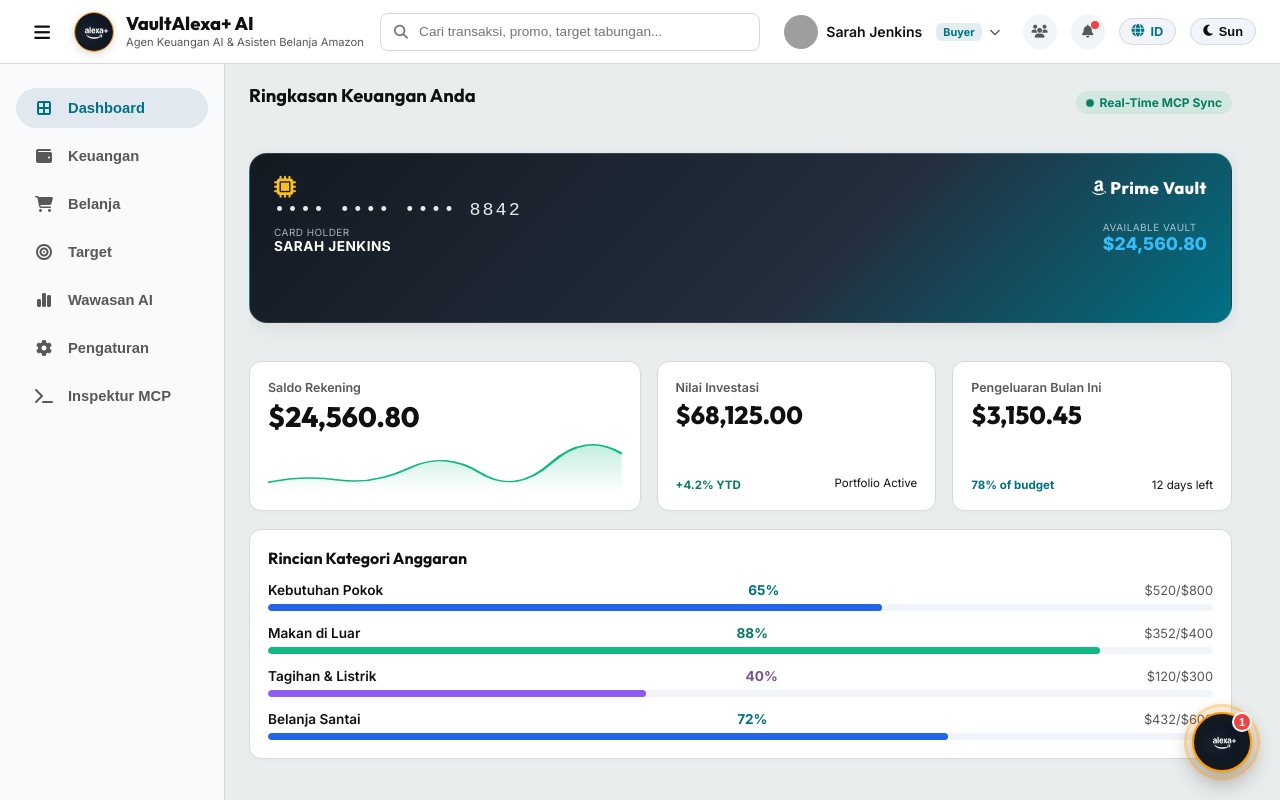
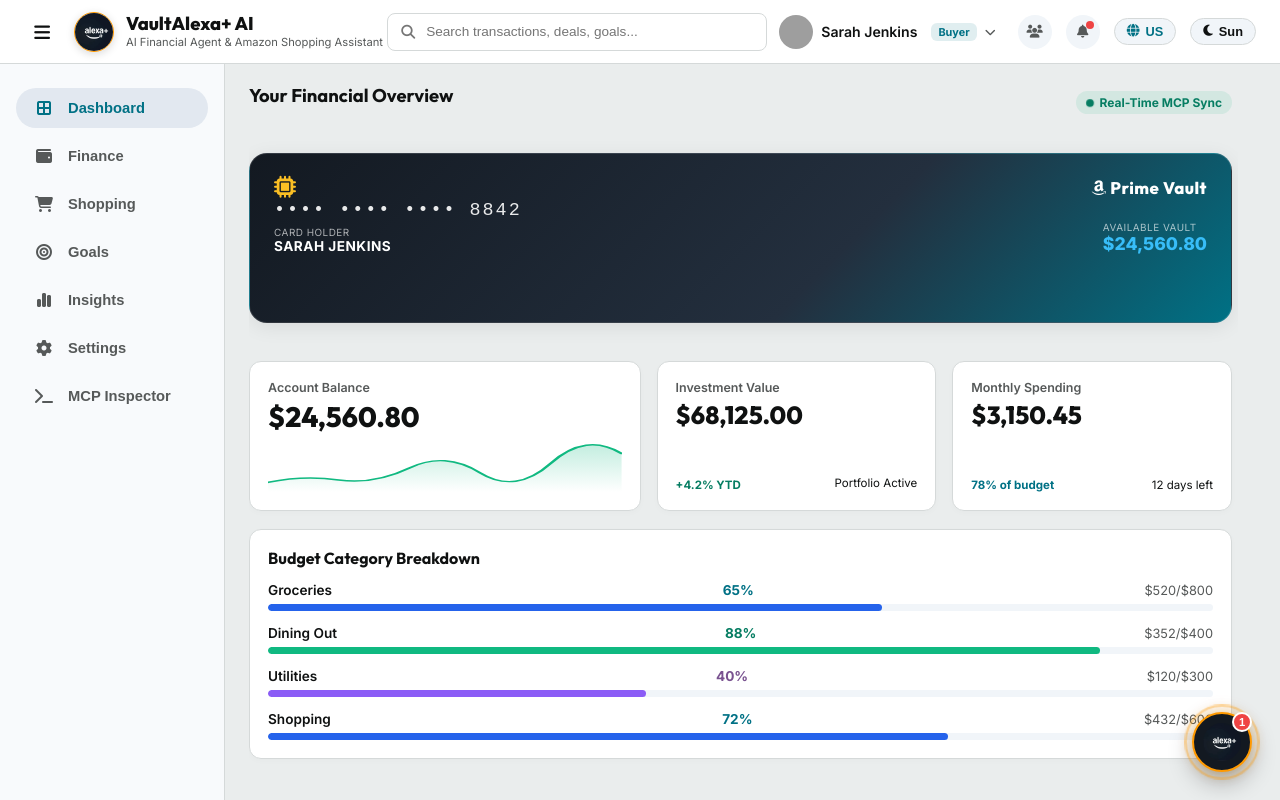
Before and after one commit to karyalangitdigital/vault-alexa-mcp, a website: page index.html in a window 1280 px wide. Drawn offline with Linux system fonts and the light colour scheme; grey boxes are pictures that could not be loaded.

Commit message:
feat(i18n): set default language to English (US) with instant ID toggle

```diff
--- a/app.js
+++ b/app.js
@@ -116,7 +116,7 @@ let state = {
 };
 
 // Bilingual Dictionaries
-let currentLang = 'ID'; // Default to Indonesian
+let currentLang = 'US'; // Default to English (US)
 
 const I18N_DICT = {
   ID: {
@@ -2403,6 +2403,6 @@ window.setUserRole = function(role) {
 // Initialize Application on Load
 renderShoppingGrid();
 updateUIOverview();
-applyLanguage('ID', false);
+applyLanguage('US', false);
 setMicActiveState(false);
 resetInspectorArgs();
--- a/index.html
+++ b/index.html
@@ -176,9 +176,9 @@
       </div>
 
       <!-- Multi-Language Switcher (ID / US) -->
-      <button class="lang-switch-btn" id="btn-lang-toggle" title="Ganti Bahasa / Switch Language">
+      <button class="lang-switch-btn" id="btn-lang-toggle" title="Switch Language / Ganti Bahasa">
         <i class="fa-solid fa-globe"></i>
-        <span id="lang-current-label">ID</span>
+        <span id="lang-current-label">US</span>
       </button>
 
       <!-- Light / Dark Theme Button -->
```
